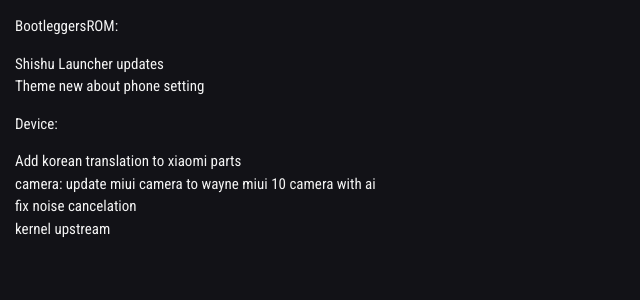
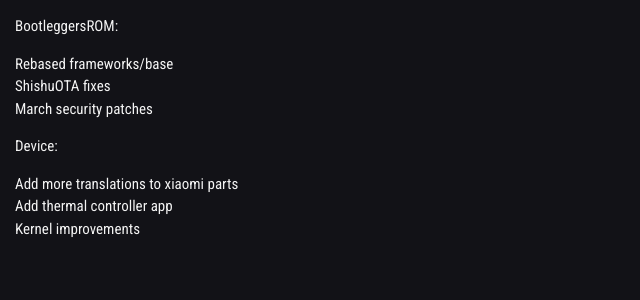
Before and after one commit to tyazx/BootleggersROM-Devices.github.io, a Jekyll site: the page built from _changelog/jasmine_sprout.md, in a window 1280 px wide. Shown: the top 300 px of the page, without its empty margins (0-640 px from the left). Built offline with Jekyll 4.4.1, drawn with Linux system fonts in a browser that asks for light colours; nearby versions of some CDN libraries.

Commit message:
Update jasmine_sprout.md

```diff
--- a/_changelog/jasmine_sprout.md
+++ b/_changelog/jasmine_sprout.md
@@ -4,11 +4,11 @@ layout:changelayout
 ---
 
 BootleggersROM:
-- Shishu Launcher updates
-- Theme new about phone setting
+- Rebased frameworks/base
+- ShishuOTA fixes
+- March security patches
 
 Device:
-- Add korean translation to xiaomi parts
-- camera: update miui camera to wayne miui 10 camera with ai
-- fix noise cancelation
-- kernel upstream
+- Add more translations to xiaomi parts
+- Add thermal controller app
+- Kernel improvements
```
